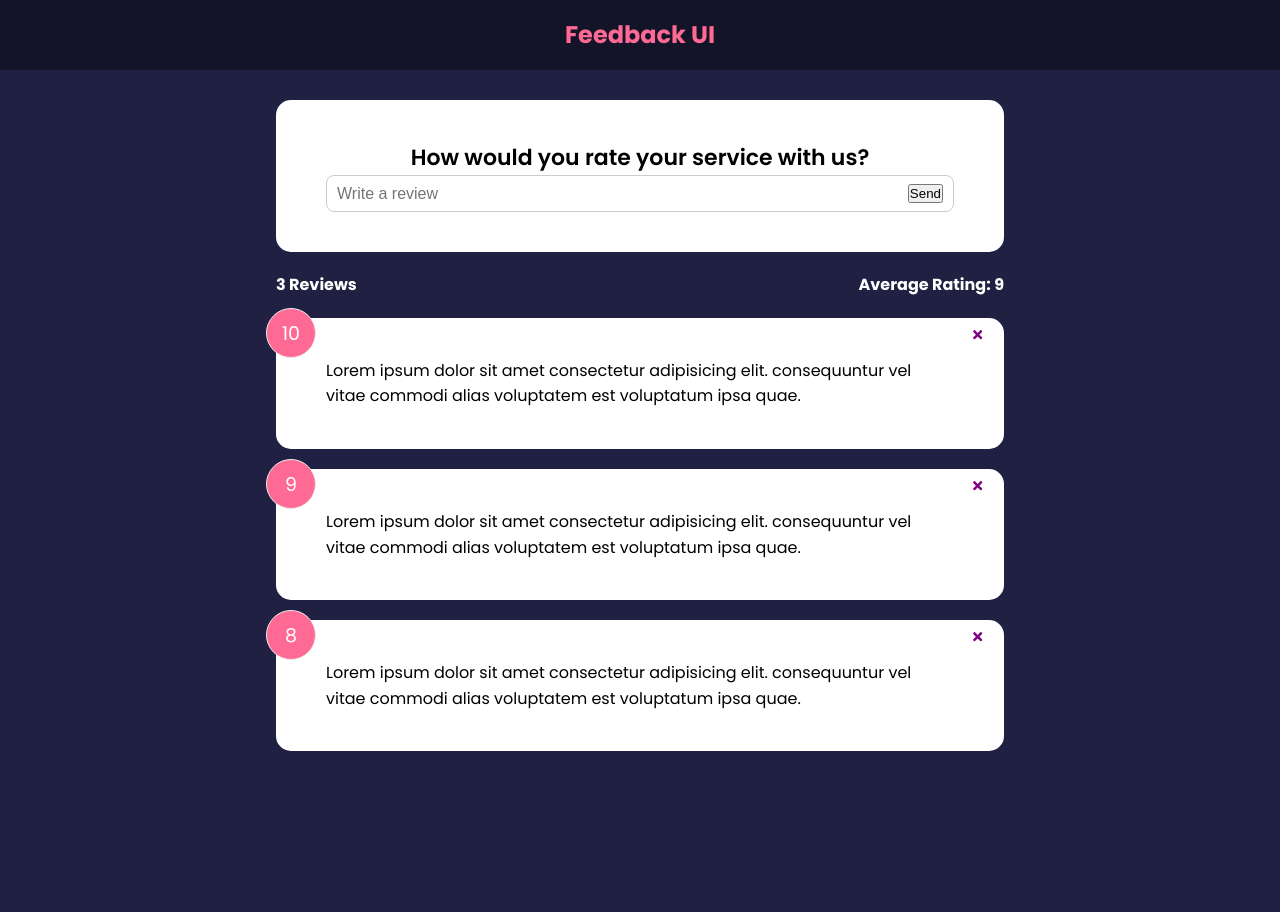
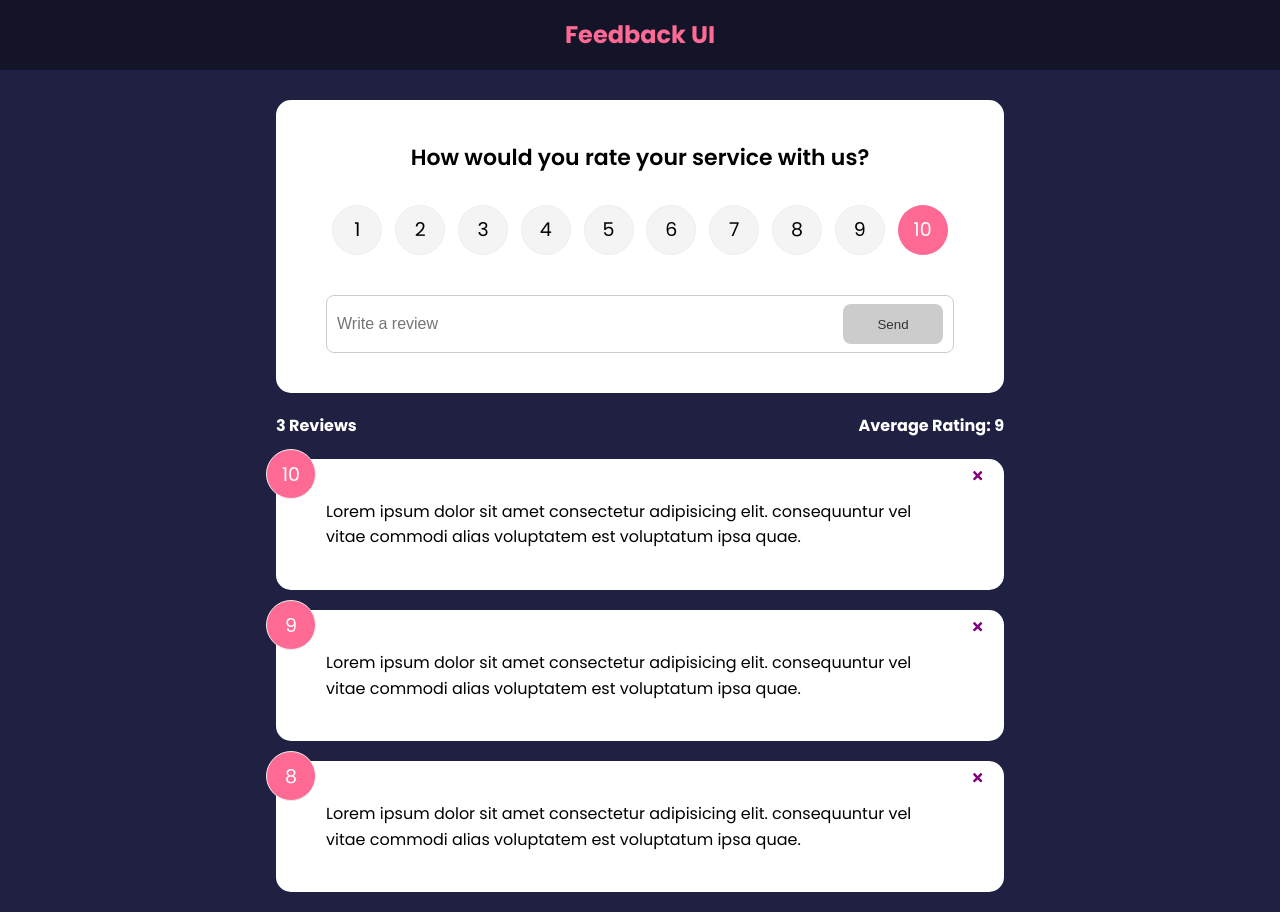
Before and after one commit to idohtml/Feedback-ui, a React (Create React App) app: page / in a window 1280 px wide. Before the commit the page ends 800 px from the top, so only its background shows below. Built offline with nearby package versions, Linux system fonts and the light colour scheme.

Commit message:
added raiting section to header

```diff
--- a/package.json
+++ b/package.json
@@ -6,10 +6,12 @@
     "@testing-library/jest-dom": "^5.16.5",
     "@testing-library/react": "^13.4.0",
     "@testing-library/user-event": "^13.5.0",
+    "framer-motion": "^10.15.0",
     "react": "^18.2.0",
     "react-dom": "^18.2.0",
     "react-icons": "^4.8.0",
     "react-scripts": "5.0.1",
+    "uuid": "^9.0.0",
     "web-vitals": "^2.1.4"
   },
   "scripts": {
--- a/src/App.js
+++ b/src/App.js
@@ -1,24 +1,30 @@
-import { useState } from "react";
-import Header from "./components/Header";
-import FeedBackList from "./components/FeedBackList";
-import FeedbackData from "./data/FeedBackData";
-import FeedBackStats from "./components/FeedBackStats";
-import FeedBackForm from "./components/FeedBackForm";
+import { v4 as uuidv4 } from 'uuid';
+import { useState } from 'react';
+import Header from './components/Header';
+import FeedBackList from './components/FeedBackList';
+import FeedbackData from './data/FeedBackData';
+import FeedBackStats from './components/FeedBackStats';
+import FeedBackForm from './components/FeedBackForm';
 
 function App() {
   const [feedback, setFeedback] = useState(FeedbackData);
 
   const deleteFeedback = (id) => {
-    if (window.confirm("Are you sure you want to delete?")) {
+    if (window.confirm('Are you sure you want to delete?')) {
       setFeedback(feedback.filter((item) => item.id !== id));
     }
+  };
+
+  const addFeedback = (newFeedback) => {
+    newFeedback.id = uuidv4();
+    setFeedback([newFeedback, ...feedback]);
   };
 
   return (
     <>
       <Header />
-      <div className="container">
-        <FeedBackForm />
+      <div className='container'>
+        <FeedBackForm handleAdd={addFeedback} />
         <FeedBackStats feedback={feedback} />
         <FeedBackList feedback={feedback} handleDelete={deleteFeedback} />
       </div>
--- a/src/components/FeedBackForm.jsx
+++ b/src/components/FeedBackForm.jsx
@@ -1,27 +1,58 @@
-import { useState } from "react";
-import Card from "./shared/Card";
+import { useState } from 'react';
+import Card from './shared/Card';
+import Button from './shared/Button';
+import RaitingSelect from './RaitingSelect';
 
-function FeedBackForm() {
-  const [text, setText] = useState("");
+function FeedBackForm({ handleAdd }) {
+  const [text, setText] = useState('');
+  const [rating, setRating] = useState(10);
+  const [btnDisabled, setBtnDisabled] = useState(true);
+  const [message, setMessage] = useState('');
 
   const handleTextChange = (e) => {
+    if (text === '') {
+      setMessage(null);
+      setBtnDisabled(true);
+    } else if (text !== '' && text.trim().length <= 10) {
+      setMessage('text must be at least 10 characters');
+      setBtnDisabled(true);
+    } else {
+      setMessage(null);
+      setBtnDisabled(false);
+    }
     setText(e.target.value);
+  };
+
+  const handleSubmit = (e) => {
+    e.preventDefault();
+    if (text.trim().length > 10) {
+      const newFeedback = {
+        text: text,
+        rating: rating,
+      };
+
+      handleAdd(newFeedback);
+      setText('');
+    }
   };
 
   return (
     <Card>
-      <form>
+      <form onSubmit={handleSubmit}>
         <h2>How would you rate your service with us?</h2>
-        {/* @todo - raiting select component */}
-        <div className="input-group">
+        <RaitingSelect select={(rating) => setRating(rating)} />
+        <div className='input-group'>
           <input
+            type='text'
+            placeholder='Write a review'
             onChange={handleTextChange}
-            type="text"
-            placeholder="Write a review"
             value={text}
           />
-          <button type="submit">Send</button>
+          <Button type='submit' isDisabled={btnDisabled}>
+            Send
+          </Button>
         </div>
+        {message && <div className='message'>{message}</div>}
       </form>
     </Card>
   );
--- a/src/components/FeedBackList.jsx
+++ b/src/components/FeedBackList.jsx
@@ -1,15 +1,36 @@
-import PropTypes from "prop-types";
-import FeedBackItem from "./FeedBackItem";
+import { motion, AnimatePresence } from 'framer-motion';
+import PropTypes from 'prop-types';
+import FeedBackItem from './FeedBackItem';
 
 function FeedBackList({ feedback, handleDelete }) {
   if (!feedback || feedback.length === 0) {
     return <p>No Feedback yet</p>;
   }
+  // return (
+  //   <div className='feedback-list'>
+  //     {feedback.map((item) => (
+  //       <FeedBackItem key={item.id} item={item} handleDelete={handleDelete} />
+  //     ))}
+  //   </div>
+  // );
   return (
-    <div className="feedback-list">
-      {feedback.map((item) => (
-        <FeedBackItem key={item.id} item={item} handleDelete={handleDelete} />
-      ))}
+    <div className='feedback-list'>
+      <AnimatePresence>
+        {feedback.map((item) => (
+          <motion.div
+            key={item.id}
+            initial={{ opacity: 0 }}
+            animate={{ opacity: 1 }}
+            exit={{ opacity: 0 }}
+          >
+            <FeedBackItem
+              key={item.id}
+              item={item}
+              handleDelete={handleDelete}
+            />
+          </motion.div>
+        ))}
+      </AnimatePresence>
     </div>
   );
 }
--- /dev/null
+++ b/src/components/RaitingSelect.jsx
@@ -0,0 +1,127 @@
+import { useState } from 'react';
+
+function RaitingSelect({ select }) {
+  const [selected, setSelected] = useState(10);
+
+  const handleChange = (e) => {
+    setSelected(+e.currentTarget.value);
+    select(+e.currentTarget.value);
+  };
+
+  return (
+    <ul className='rating'>
+      <li>
+        <input
+          type='radio'
+          id='num1'
+          name='rating'
+          value='1'
+          onChange={handleChange}
+          checked={selected === 1}
+        />
+        <label htmlFor='num1'>1</label>
+      </li>
+      <li>
+        <input
+          type='radio'
+          id='num2'
+          name='rating'
+          value='2'
+          onChange={handleChange}
+          checked={selected === 2}
+        />
+        <label htmlFor='num2'>2</label>
+      </li>
+      <li>
+        <input
+          type='radio'
+          id='num3'
+          name='rating'
+          value='3'
+          onChange={handleChange}
+          checked={selected === 3}
+        />
+        <label htmlFor='num3'>3</label>
+      </li>
+      <li>
+        <input
+          type='radio'
+          id='num4'
+          name='rating'
+          value='4'
+          onChange={handleChange}
+          checked={selected === 4}
+        />
+        <label htmlFor='num4'>4</label>
+      </li>
+      <li>
+        <input
+          type='radio'
+          id='num5'
+          name='rating'
+          value='5'
+          onChange={handleChange}
+          checked={selected === 5}
+        />
+        <label htmlFor='num5'>5</label>
+      </li>
+      <li>
+        <input
+          type='radio'
+          id='num6'
+          name='rating'
+          value='6'
+          onChange={handleChange}
+          checked={selected === 6}
+        />
+        <label htmlFor='num6'>6</label>
+      </li>
+      <li>
+        <input
+          type='radio'
+          id='num7'
+          name='rating'
+          value='7'
+          onChange={handleChange}
+          checked={selected === 7}
+        />
+        <label htmlFor='num7'>7</label>
+      </li>
+      <li>
+        <input
+          type='radio'
+          id='num8'
+          name='rating'
+          value='8'
+          onChange={handleChange}
+          checked={selected === 8}
+        />
+        <label htmlFor='num8'>8</label>
+      </li>
+      <li>
+        <input
+          type='radio'
+          id='num9'
+          name='rating'
+          value='9'
+          onChange={handleChange}
+          checked={selected === 9}
+        />
+        <label htmlFor='num9'>9</label>
+      </li>
+      <li>
+        <input
+          type='radio'
+          id='num10'
+          name='rating'
+          value='10'
+          onChange={handleChange}
+          checked={selected === 10}
+        />
+        <label htmlFor='num10'>10</label>
+      </li>
+    </ul>
+  );
+}
+
+export default RaitingSelect;
--- /dev/null
+++ b/src/components/shared/Button.jsx
@@ -0,0 +1,24 @@
+import PropTypes from 'prop-types';
+
+function Button({ children, version, type, isDisabled }) {
+  return (
+    <button type={type} disabled={isDisabled} className={`btn btn-${version}`}>
+      {children}
+    </button>
+  );
+}
+
+Button.defaultProps = {
+  version: 'primary',
+  type: 'button',
+  isDisabled: false,
+};
+
+Button.propTypes = {
+  children: PropTypes.node.isRequired,
+  version: PropTypes.string,
+  type: PropTypes.string,
+  isDisabled: PropTypes.bool,
+};
+
+export default Button;
```
Also changed, not shown: 1 other file (tests, documents, lock files or other folders).
